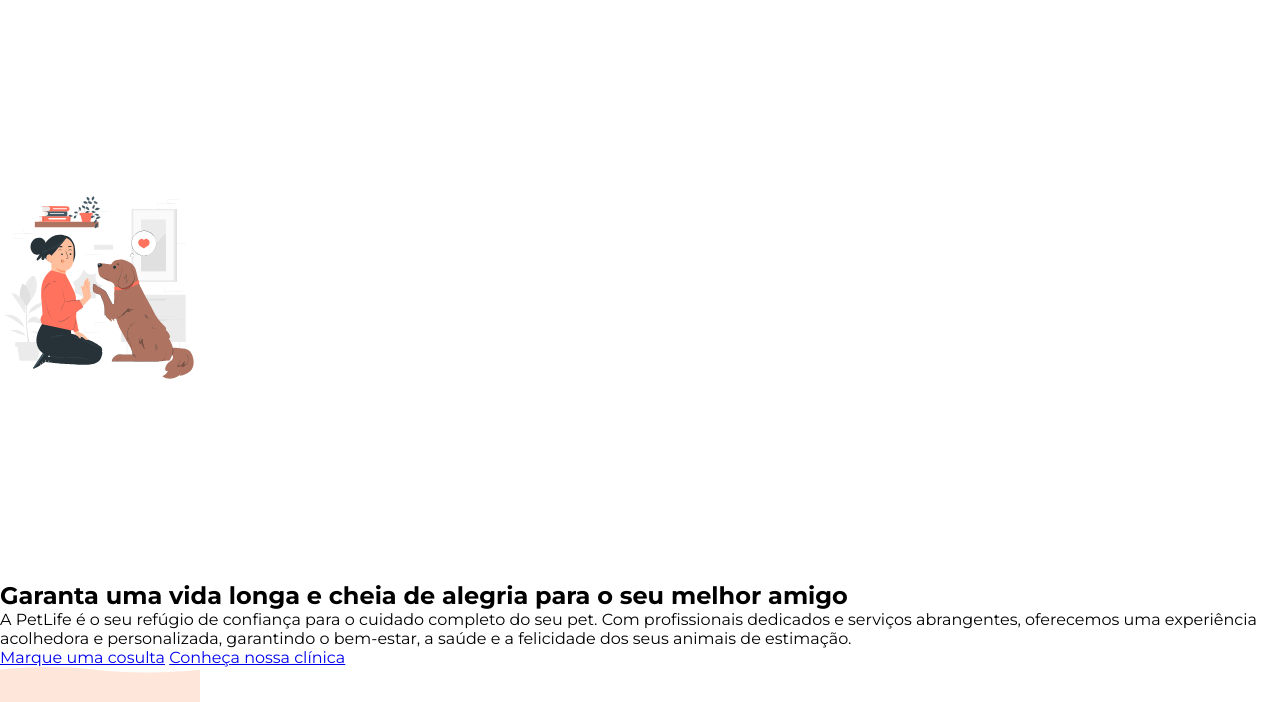
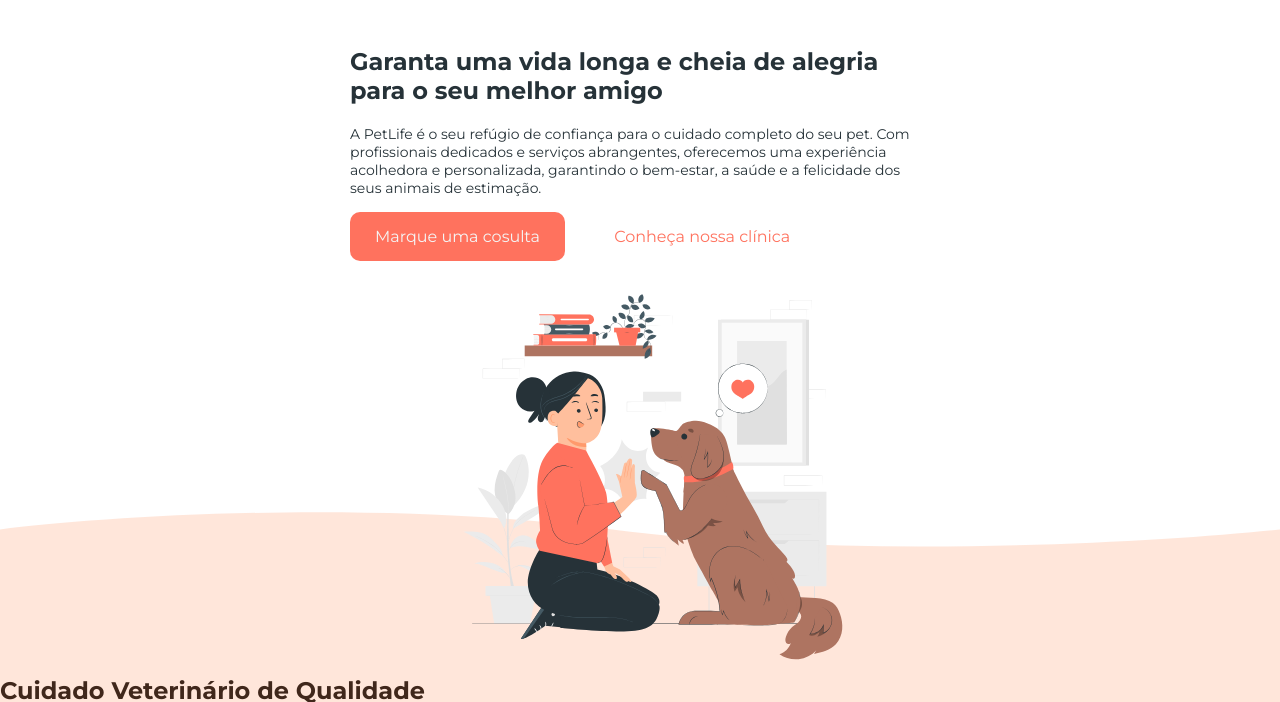
Before and after one commit to kenjiodan/petlife-project, a plain HTML site: page index.html in a window 1280 px wide. Shown: the part 48-750 px from the top of the page. Drawn offline with nearby package versions, Linux system fonts and the light colour scheme.

Commit message:
petlifeupdate

```diff
--- a/index.html
+++ b/index.html
@@ -23,8 +23,7 @@
     <main>
         <!-- Conteúdo da página -->
         <section id="inicio">
-            <img src="imgs/start-img.svg" alt="Cuidando do Animal1" width="580" height="580">
-            <div>
+            <div class="text-inicio">
                 <h1>Garanta uma vida longa e cheia de alegria para o seu melhor amigo</h1>
                 <p>
                     A PetLife é o seu refúgio de confiança para o cuidado completo do seu pet. Com profissionais
@@ -32,9 +31,10 @@
                     o bem-estar, a saúde e a felicidade dos seus animais de estimação.
                 </p>
                 <a href="#">Marque uma cosulta</a>
-                <a href="#">Conheça nossa clínica</a>
+                <a href="#" class="button-clinica">Conheça nossa clínica</a>
             </div>
-            <img src="imgs/shape.svg" alt="Shape laranja">
+            <img src="imgs/shape.svg" alt="Shape laranja" class="shape-laranja">
+            <img src="imgs/start-img.svg" alt="Cuidando do Animal1" class="imagem-vet">
         </section>
         <section id="clinica"> <!-- Seção da clínica -->
             <div>
--- a/style.css
+++ b/style.css
@@ -50,6 +50,63 @@
     background-color: #ff9a6c;
 }
 
-main section > img {
-    width: 200px
+img.shape-laranja {
+    margin-bottom: -700px;
+    width: 100%;
 }
+
+img.imagem-vet {
+    margin: 0px -10px 0px 20px;
+    max-width: 400px;
+}
+
+div.text-inicio > a.button-clinica {
+
+    color: #FF725E;
+    background-color: transparent;
+}
+
+div.text-inicio > a {
+    margin-right: 20px;
+    padding: 15px 25px;
+    border-radius: 10px;
+
+    color: whitesmoke;
+    text-decoration: none;
+    background-color:#FF725E;
+}
+
+div.text-inicio > h1 {
+    padding: 20px 0px;
+    color: #263238;
+
+}
+
+div.text-inicio > p {
+    margin-bottom: 30px;
+    padding: 20p 0px;
+    font-size: 14px;
+    color: #263238;
+}
+
+div.text-inicio {
+    margin: 20px;
+    padding: 10px;
+    max-width: 600px;
+
+}
+
+section#inicio {
+    position: relative;
+    justify-content: center;
+}
+
+section {
+    display: flex;
+    flex-flow: row wrap;
+    justify-content: space-between;
+}
+
+main {
+    width: 100%;
+}
```
